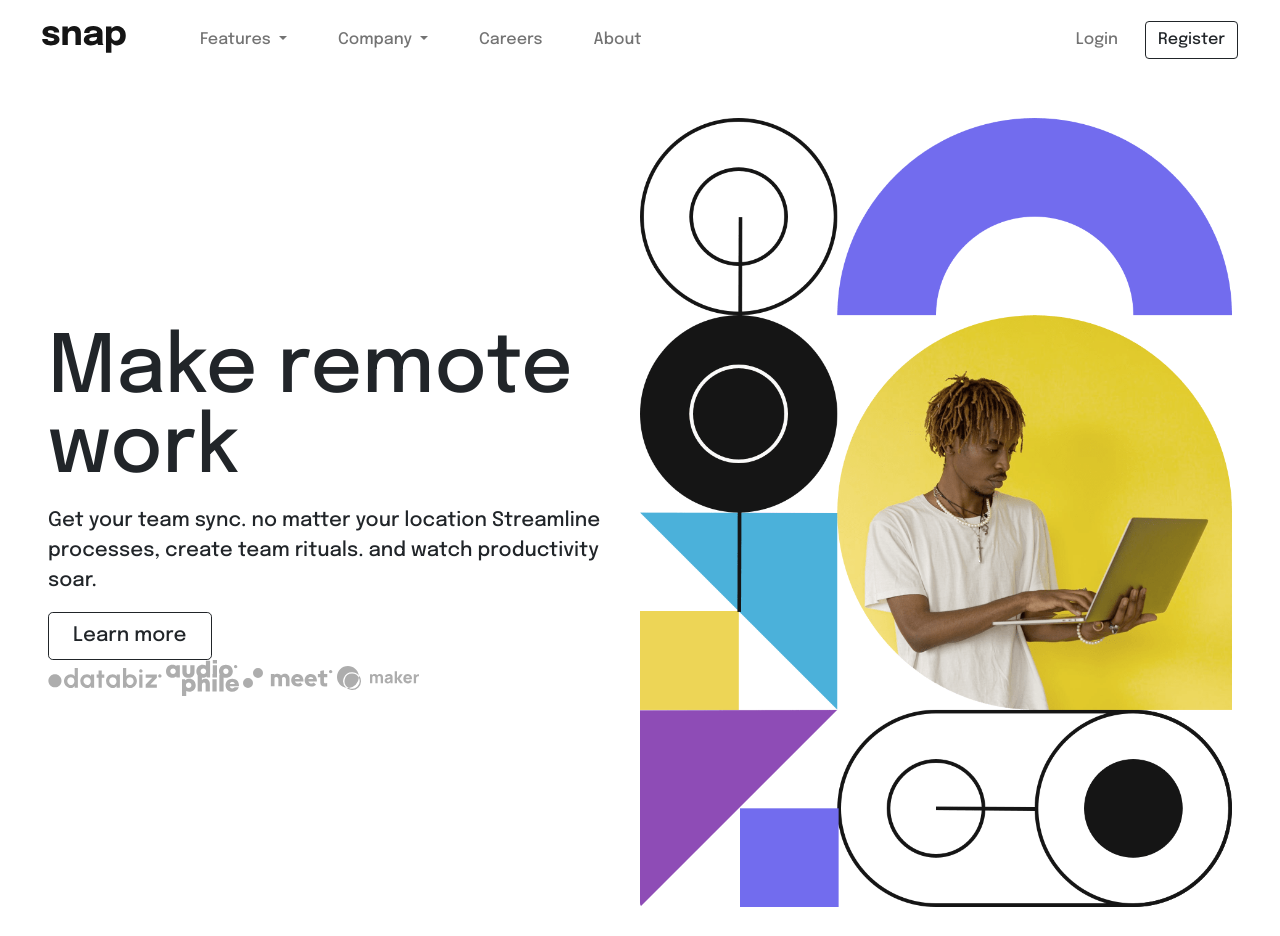
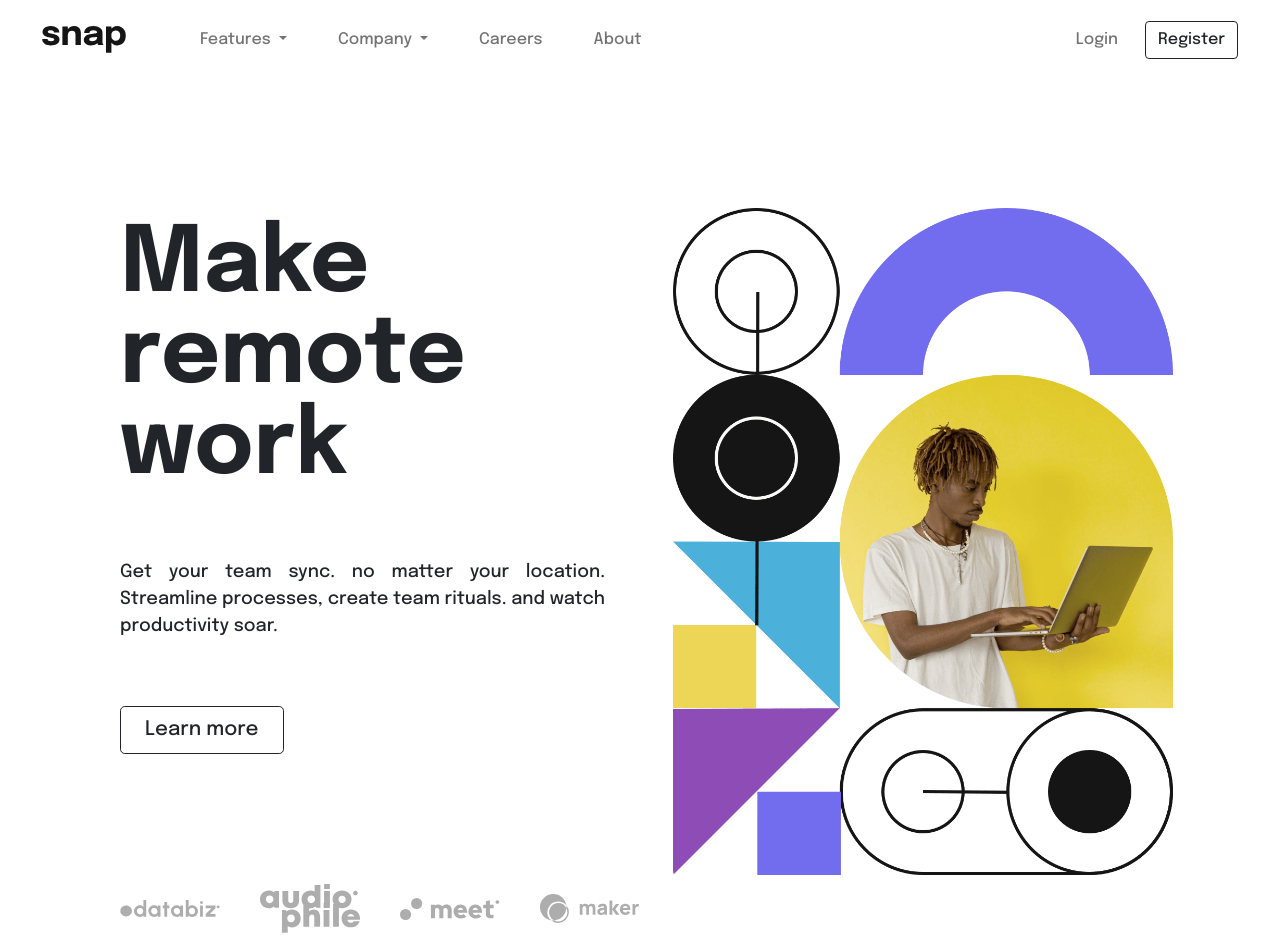
Before and after one commit to BYJESO/Challengeone, a plain HTML site: page index.html in a window 1280 px wide. Drawn offline with nearby package versions, Linux system fonts and the light colour scheme.

Commit message:
Añadi los tamaños proporcionales del hero

```diff
--- a/index.html
+++ b/index.html
@@ -176,9 +176,7 @@
 
     <!---------------------------------------------->
     <!--------------------- main ------------------->
-    <div
-      class="pb row flex-lg-row-reverse align-items-center g-0 ml-0 p-5 w-100"
-    >
+    <div class="pb row flex-lg-row-reverse align-items-center g-0 ml-0">
       <div class="col-10 col-sm-8 col-lg-6">
         <img
           class="img-hero img-fluid rounded mx-auto d-block img-hero"
@@ -189,8 +187,8 @@
       </div>
       <div class="col-lg-6">
         <h1 class="text-hero display-1 lh-1 mb-3">Make remote work</h1>
-        <p class="lead">
-          Get your team sync. no matter your location Streamline processes,
+        <p class="text-hero">
+          Get your team sync. no matter your location. Streamline processes,
           create team rituals. and watch productivity soar.
         </p>
         <div class="d-grid gap-2 d-md-flex justify-content-md-start">
@@ -201,7 +199,7 @@
             Learn more
           </button>
         </div>
-        <div class="container">
+        <div class="partner container">
           <img class="img-partner" src="./images/client-databiz.svg" alt="" />
           <img
             class="img-partner"
--- a/style.css
+++ b/style.css
@@ -49,9 +49,46 @@ button.btn-login:hover {
   color: black;
 }
 
+/* <-------------MAIN----------> */
+
+.pb {
+  padding: 80px 90px 100px 120px;
+}
+
+h1.text-hero {
+  padding-top: 70px;
+  font-size: 91px;
+  font-weight: 700;
+  max-width: 596px;
+  text-align: left;
+}
+
+p.text-hero {
+  max-width: 485px;
+  font-size: 18px;
+  font-weight: 400;
+  text-align: justify;
+  padding-top: 50px;
+  padding-bottom: 50px;
+}
+
+div.partner {
+  padding-top: 130px;
+}
+
+.partner {
+  display: flex;
+  justify-content: first baseline;
+  align-items: center;
+  gap: 40px;
+}
+.img-partner {
+  width: 100px;
+}
+
 .img-hero {
-  width: 600px;
-  height: 800px;
+  width: 500px;
+  height: auto;
 }
 
 @media (min-width: 576px) {
```
